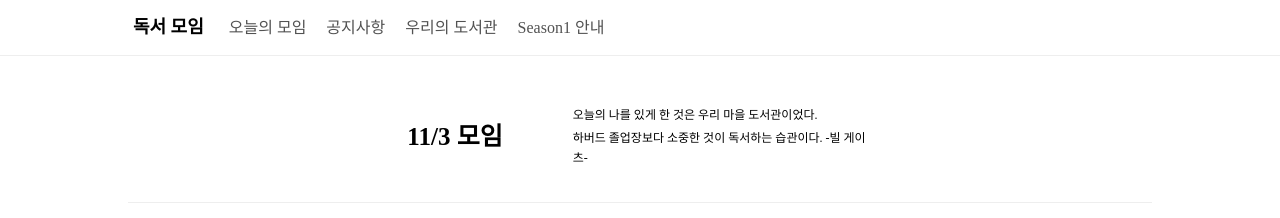
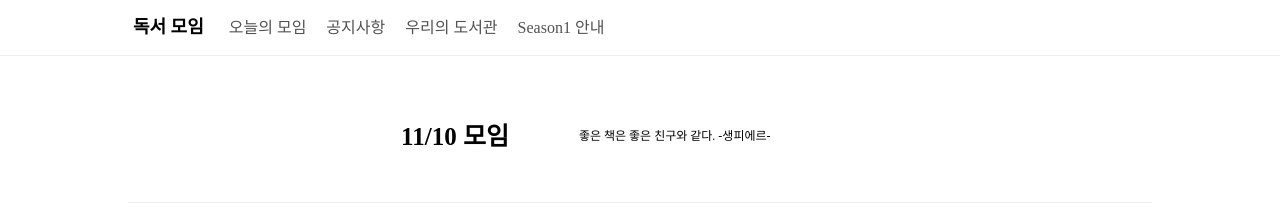
Before and after one commit to reama623/reading-books-web, a React app: page / in a window 1280 px wide. Shown: the top 218 px of the page. Built offline with nearby package versions, Linux system fonts and the light colour scheme; a small style sheet from the web is missing.

Commit message:
change today a sentence

```diff
--- a/src/views/TodayMeeting/TodayMeetingPresenter.tsx
+++ b/src/views/TodayMeeting/TodayMeetingPresenter.tsx
@@ -45,10 +45,12 @@ export default function TodayMeetingPresenter() {
       </header>
       <main id="content">
         <section className="page_title_box">
-          <h2 className="week_title">11/3 모임</h2>
+          <h2 className="week_title">11/10 모임</h2>
           <div className="week_subtitle">
-            <p>오늘의 나를 있게 한 것은 우리 마을 도서관이었다.</p>
-            <p>하버드 졸업장보다 소중한 것이 독서하는 습관이다. -빌 게이츠-</p>
+            {/* <p>오늘의 나를 있게 한 것은 우리 마을 도서관이었다.</p>
+            <p>하버드 졸업장보다 소중한 것이 독서하는 습관이다. -빌 게이츠-</p> */}
+            {/* <p>그저 생각하고, 생활을 위해 독서하라. -베이컨-</p> */}
+            <p>좋은 책은 좋은 친구와 같다. -생피에르-</p>
           </div>
         </section>
         <section className="page_content">
```
